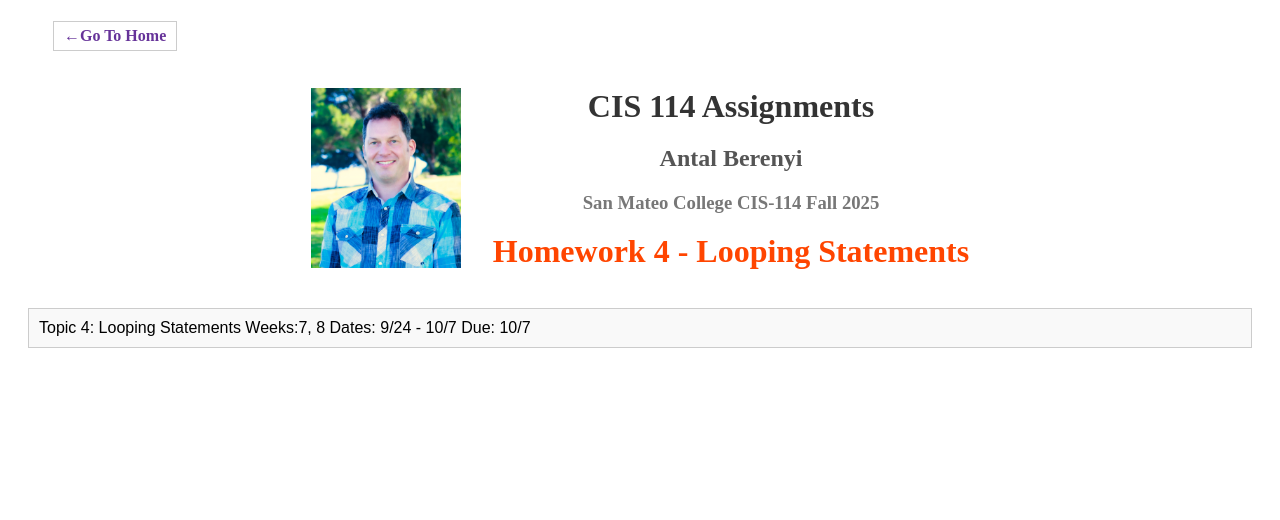
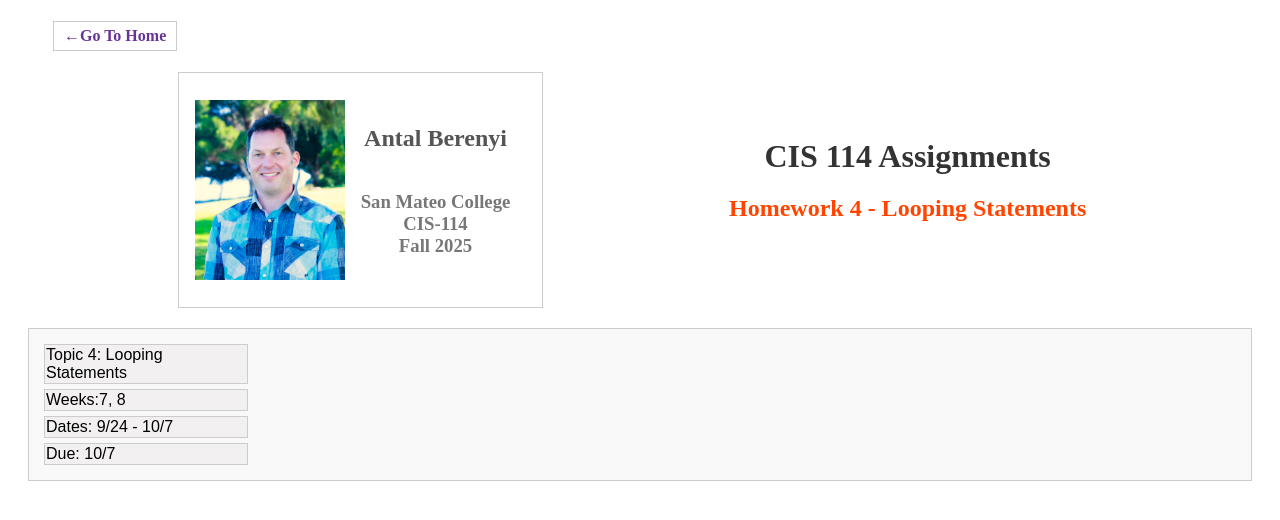
Before and after one commit to berenyia1/berenyia1.github.io, a website built with Vite: page Homework4.html in a window 1280 px wide. Built offline with nearby package versions, Linux system fonts and the light colour scheme; a web font is replaced by a local one.

Commit message:
Refactored HTML pages to use <header> and <main> tags instead of div

```diff
--- a/Homework4.html
+++ b/Homework4.html
@@ -22,28 +22,37 @@
         </ol>
     </nav>
 
+    <header>
 
-    <div class="homework-main-header">
+        <div class="card">
+            <img src="images/PortraitAntal.jpg" width="150" alt="Portrait of Antal">
 
-        <div class="homework-main-header-content">
-            <img src="images/PortraitAntal.jpg" width="150" alt="Portrait of Antal" >
+            <div class="card-content">
+                <h2>Antal Berenyi</h2>
+                <h3>San Mateo College<br /> CIS-114 <br /> Fall 2025</h3>
+            </div>
+
         </div>
 
-        <div class="homework-main-header-content">
+        <div class="homework-header-content">
             <h1>CIS 114 Assignments</h1>
-            <h2>Antal Berenyi</h2>
-            <h3>San Mateo College CIS-114 Fall 2025</h3>
             <div class="homework-header">
-                <h1>Homework 4 - Looping Statements</h1>
+                <h2>Homework 4 - Looping Statements</h2>
             </div>
         </div>
-    </div>
+
+    </header>
 
 
 
-    <div class="welcome">
-        Topic 4: Looping Statements    Weeks:7, 8	Dates: 9/24 - 10/7	Due: 10/7
-    </div>
+    <main>
+
+        <div class="topic-item">Topic 4: Looping Statements</div>
+        <div class="topic-item">Weeks:7, 8</div>
+        <div class="topic-item">Dates: 9/24 - 10/7</div>
+        <div class="topic-item">Due: 10/7</div>
+
+    </main>
 
 
 
--- a/css/cis114.css
+++ b/css/cis114.css
@@ -6,7 +6,24 @@ body {
     /* align-items: center; */ /* Use this for vertical centering as well */
 }
 
-.welcome {
+header {
+    display: flex;
+    flex-flow: row nowrap;
+    justify-content: space-evenly; /* Horizontally centers content */
+    align-items: center; /* Vertically centers content */
+}
+
+.homework-header h2 {
+    color: orangered;
+    text-align: center;
+}
+
+
+.homework-header-content {
+    margin: 1em;
+}
+
+main {
     text-align: left;
     margin: 20px;
     padding: 10px;
@@ -27,23 +44,6 @@ body {
     border: 1px solid #ccc;
     margin: 5px;
     max-width: 200px;
-}
-
-.homework-header h1 {
-    color: orangered;
-    text-align: center;
-
-}
-
-
-.homework-main-header {
-    display: flex;
-    flex-flow: row nowrap;
-    justify-content: center; /* Horizontally centers content */
-}
-
-.homework-main-header-content {
-    margin: 1em;
 }
 
 nav ol {
@@ -83,3 +83,20 @@ h3 {
     color: #777;
     text-align: center;
 }
+
+.card {
+    display: flex;
+    flex-flow: row nowrap;
+    justify-content: center; /* Horizontally centers content */
+    align-items: center; /* Vertically centers content */
+    border: 1px solid #ccc;
+    padding: 1em;
+}
+
+/* Add some padding inside the card container */
+.card-content {
+    margin: 1em;
+    display: flex;
+    flex-flow: column nowrap;
+    justify-content: flex-start;
+}
```
Also changed, not shown: CIS114Assignments.html (+16 -11 lines), Homework1.html (+1 -0 lines), Homework2.html (+18 -10 lines), Homework3.html (+13 -12 lines), Homework5.html (+14 -11 lines), Homework6.html (+14 -11 lines), Homework7.html (+14 -10 lines), Homework8.html (+14 -11 lines).
